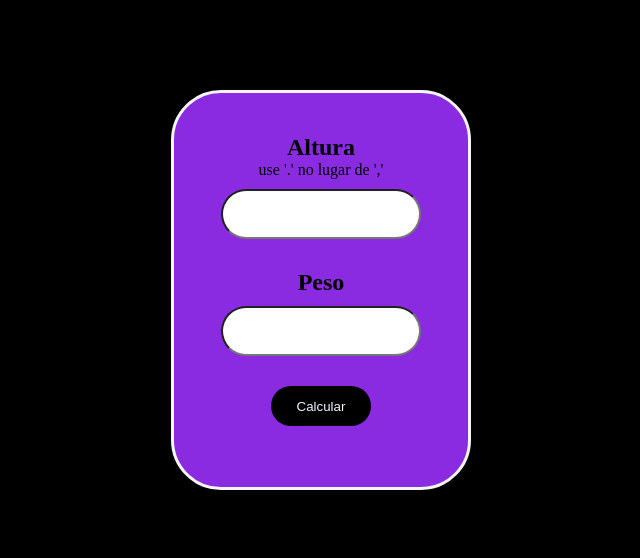
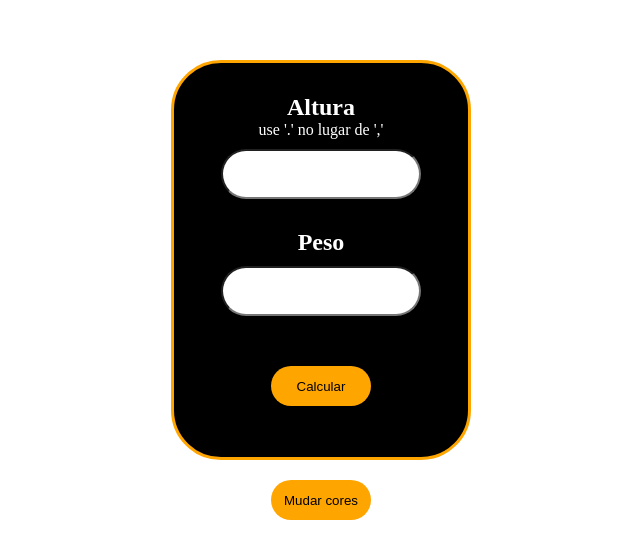
Before and after one commit to brunotrindadefm/CalculadoraIMC, a plain HTML site: page index.html in a window 1280 px wide. Shown: the part 110-668 px from the top of the page, without its empty margins (319-959 px from the left). Drawn offline with Linux system fonts and the light colour scheme.

Commit message:
feat: adicionei função para mudar cores

```diff
--- a/index.html
+++ b/index.html
@@ -11,7 +11,8 @@
 <body>
 
     <main>
-        <div class="calculadora">
+        <div onclick="mudarBackground()"><button id="mudarCoresBotao">Mudar cores</button></div>
+        <div class="calculadora" id="calculadora">
             <div class="altura">
                 <h2>Altura</h2>
                 <p style="text-align: center;">use '.' no lugar de ','</p>
@@ -23,8 +24,8 @@
                 <label for="peso"></label>
                 <input type="number" id="peso">
             </div>
-            <div class="botao">
-                <button onclick="calcularIMC()">Calcular</button>
+            <div>
+                <button onclick="calcularIMC()" id="botao">Calcular</button>
             </div>
             <div class="resultado" id="resultado"></div>
         </div>
--- a/main.js
+++ b/main.js
@@ -28,3 +28,46 @@ function calcularIMC() {
 
     resultado.textContent = 'IMC: ' + imc.toFixed(2) + ' ' + classificação;
 }
+
+function mudarBackground() {
+    const body = document.body;
+    const calculadora = document.getElementById('calculadora');
+    const botao = document.getElementById('mudarCoresBotao');
+    const botaocalculadora = document.getElementById('botao');
+
+    if (body.style.backgroundColor === "white" || body.style.backgroundColor === "") {
+        calculadora.style.border = "3px solid white";
+        body.style.backgroundColor = "black";
+        calculadora.style.backgroundColor = "orange";
+        calculadora.style.color = "black";
+        botao.style.backgroundColor = "white";
+        botao.style.color = "black";
+        botaocalculadora.style.backgroundColor = "white";
+        botaocalculadora.style.color = "black";
+    } else {
+        body.style.backgroundColor = "white";
+        calculadora.style.border = "4px solid orange";
+        calculadora.style.backgroundColor = "black";
+        calculadora.style.color = "white";
+        botao.style.backgroundColor = "orange";
+        botao.style.color = "black";
+        botaocalculadora.style.backgroundColor = "orange";
+        botaocalculadora.style.color = "black";
+    }
+}
+
+document.addEventListener("DOMContentLoaded", (event) => {
+    document.body.style.backgroundColor = "white";
+    const calculadora = document.getElementById('calculadora');
+    calculadora.style.border = "3px solid orange";
+    calculadora.style.backgroundColor = "black";
+    calculadora.style.color = "white";
+
+    const botao = document.getElementById('mudarCoresBotao');
+    botao.style.backgroundColor = "orange";
+    botao.style.color = "black";
+
+    const botaocalculadora = document.getElementById('botao');
+    botaocalculadora.style.backgroundColor = "orange";
+    botaocalculadora.style.color = "black";
+});
--- a/style.css
+++ b/style.css
@@ -5,7 +5,7 @@
 }
 
 body {
-    background-color: rgb(0, 0, 0);
+    background-color: white;
     width: 100%;
     height: 100vh;
 }
@@ -13,7 +13,7 @@ body {
 main {
     display: flex;
     justify-content: center;
-    box-sizing: border-box;
+    flex-direction: column-reverse;
     align-items: center;
     height: 100%;
 }
@@ -25,42 +25,27 @@ main {
     flex-direction: column;
     gap: 20px;
     width: 300px;
+    color: white;
     min-width: 300px;
     height: 400px;
     border-radius: 50px;
-    box-sizing: border-box;
-    border: 3px solid whitesmoke;
-    background-color: blueviolet;
+    border: 4px solid orange;
+    background-color: black;
 }
 
 h2 {
     text-align: center;
 }
 
-.botao {
-    display: flex;
-    justify-content: center;
-    margin-top: 10x;
-}
-
-button {
-    background-color: black;
-    color: aliceblue;
+#botao, #mudarCoresBotao {
+    background-color: orange;
+    color: black;
+    margin-top: 20px;
     border-radius: 50px;
     width: 100px;
     transition: ease 0.5s;
     height: 5vh;
     border: none;
-    cursor: pointer;
-}
-
-button:hover {
-    background-color: rgb(230, 230, 230);
-    color: rgb(3, 3, 3);
-    transition: ease 0.5s;
-    border-radius: 20px;
-    width: 120px;
-    height: 5vh;
     cursor: pointer;
 }
 
```
